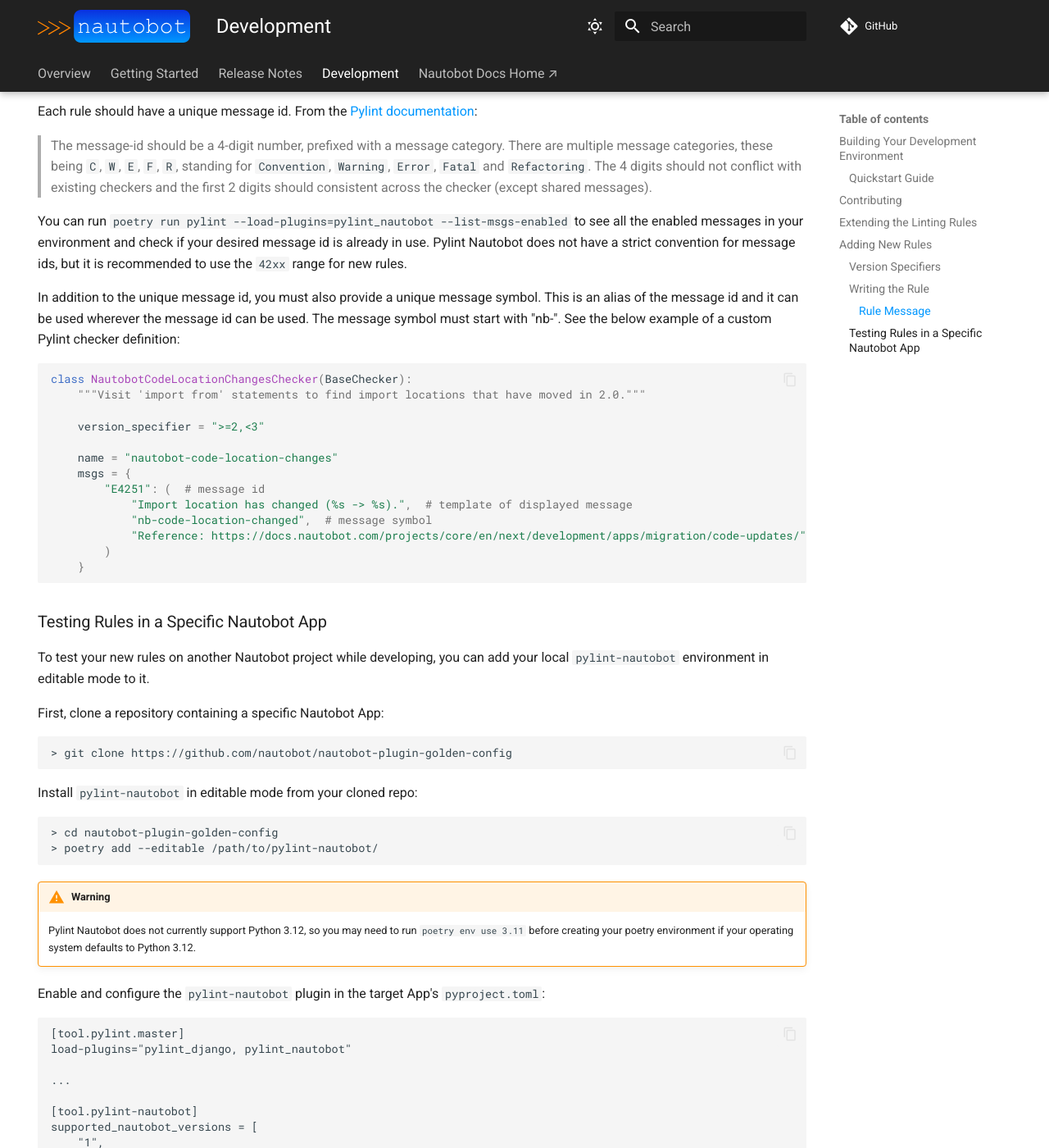
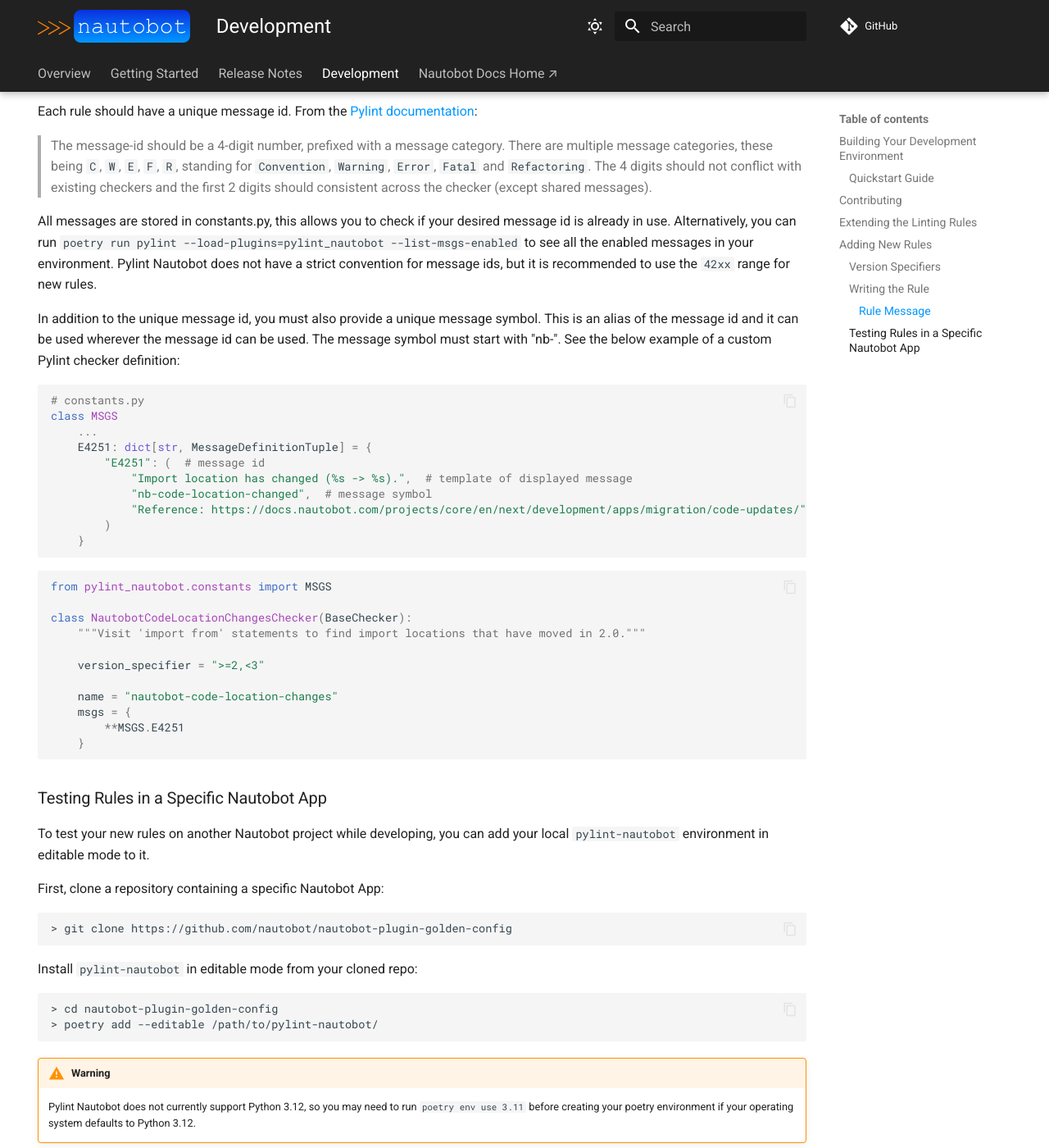
Before and after one commit to nautobot/pylint-nautobot, an MkDocs documentation site: the page built from docs/development.md, in a window 1280 px wide and 1400 px high, scrolled down 1623 px. Shown: the whole window at 82% size. Built offline with MkDocs 1.6.1 and Material for MkDocs 9.7.7, drawn with Linux system fonts in a browser that asks for light colours; comment, search, counter and statistics services are not loaded.

Commit message:
Update documentation to use the new constants file.

````diff
--- a/docs/development.md
+++ b/docs/development.md
@@ -64,11 +64,26 @@ Each rule should have a unique message id. From the [Pylint documentation](https
 
 > The message-id should be a 4-digit number, prefixed with a message category. There are multiple message categories, these being `C`, `W`, `E`, `F`, `R`, standing for `Convention`, `Warning`, `Error`, `Fatal` and `Refactoring`. The 4 digits should not conflict with existing checkers and the first 2 digits should consistent across the checker (except shared messages).
 
-You can run `poetry run pylint --load-plugins=pylint_nautobot --list-msgs-enabled` to see all the enabled messages in your environment and check if your desired message id is already in use. Pylint Nautobot does not have a strict convention for message ids, but it is recommended to use the `42xx` range for new rules.
+All messages are stored in constants.py, this allows you to check if your desired message id is already in use. Alternatively, you can run `poetry run pylint --load-plugins=pylint_nautobot --list-msgs-enabled` to see all the enabled messages in your environment. Pylint Nautobot does not have a strict convention for message ids, but it is recommended to use the `42xx` range for new rules.
 
 In addition to the unique message id, you must also provide a unique message symbol. This is an alias of the message id and it can be used wherever the message id can be used. The message symbol must start with "nb-". See the below example of a custom Pylint checker definition:
 
 ```python
+# constants.py
+class MSGS
+    ...
+    E4251: dict[str, MessageDefinitionTuple] = {
+        "E4251": (  # message id
+            "Import location has changed (%s -> %s).",  # template of displayed message
+            "nb-code-location-changed",  # message symbol
+            "Reference: https://docs.nautobot.com/projects/core/en/next/development/apps/migration/code-updates/",  # message description
+        )
+    }
+```
+
+```python
+from pylint_nautobot.constants import MSGS
+
 class NautobotCodeLocationChangesChecker(BaseChecker):
     """Visit 'import from' statements to find import locations that have moved in 2.0."""
 
@@ -76,11 +91,7 @@ class NautobotCodeLocationChangesChecker(BaseChecker):
 
     name = "nautobot-code-location-changes"
     msgs = {
-        "E4251": (  # message id
-            "Import location has changed (%s -> %s).",  # template of displayed message
-            "nb-code-location-changed",  # message symbol
-            "Reference: https://docs.nautobot.com/projects/core/en/next/development/apps/migration/code-updates/",  # message description
-        )
+        **MSGS.E4251
     }
 ```
 
````
